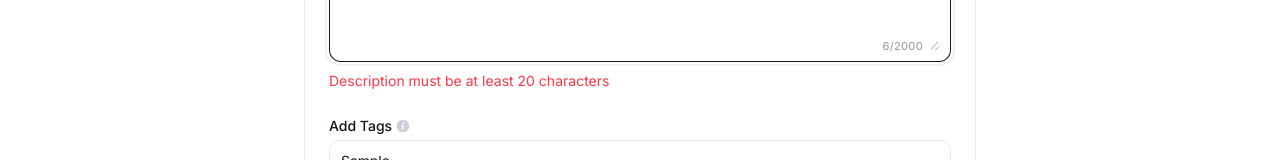
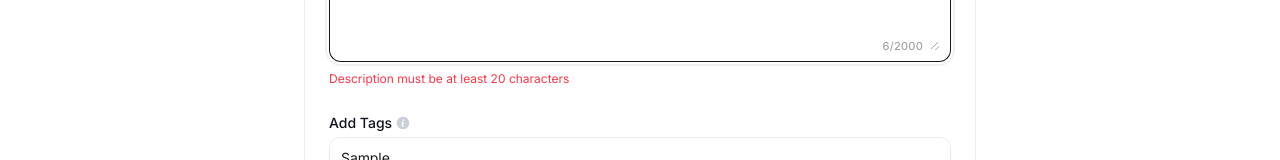
Before and after one commit to 899ms/marketplace, a Next.js app: page /en/worker/services/create in a window 1280 px wide. Both pictures are taken after typing "Sample", "Sample", "Sample" into the empty fields and a click on the button 939 px from the left and 239 px from the top of the page. Shown: the part 493-653 px from the top of the page. Built offline with nearby package versions, Linux system fonts and the light colour scheme; no server answers.

Commit message:
size fix

```diff
--- a/components/worker/create-service-step-1.tsx
+++ b/components/worker/create-service-step-1.tsx
@@ -205,7 +205,7 @@ export function Step1BasicInfo({ formMethods, nextStep }: Step1BasicInfoProps) {
             <Textarea.CharCounter current={description.length} max={2000} />
           </Textarea.Root>
           {errors.description && (
-            <p className='text-[14px] mt-1 text-red-500'>{errors.description.message}</p>
+            <p className='text-[12px] mt-1 text-red-500'>{errors.description.message}</p>
           )}
         </div>
 
```
